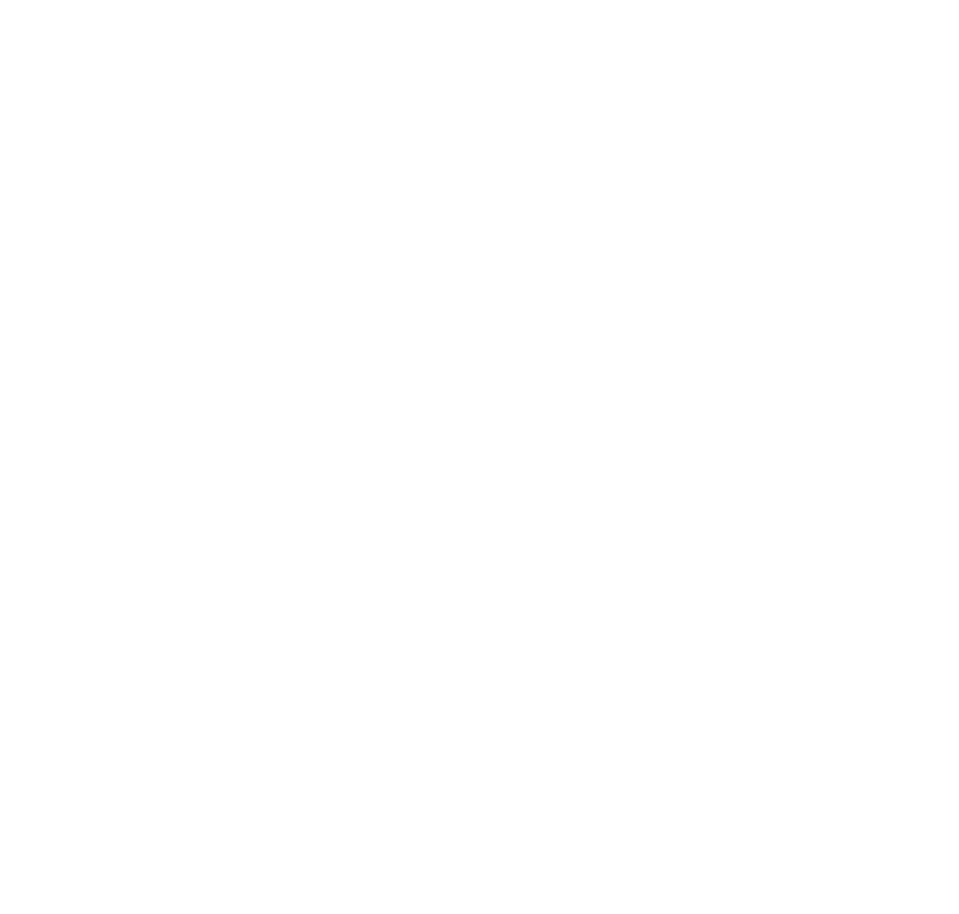
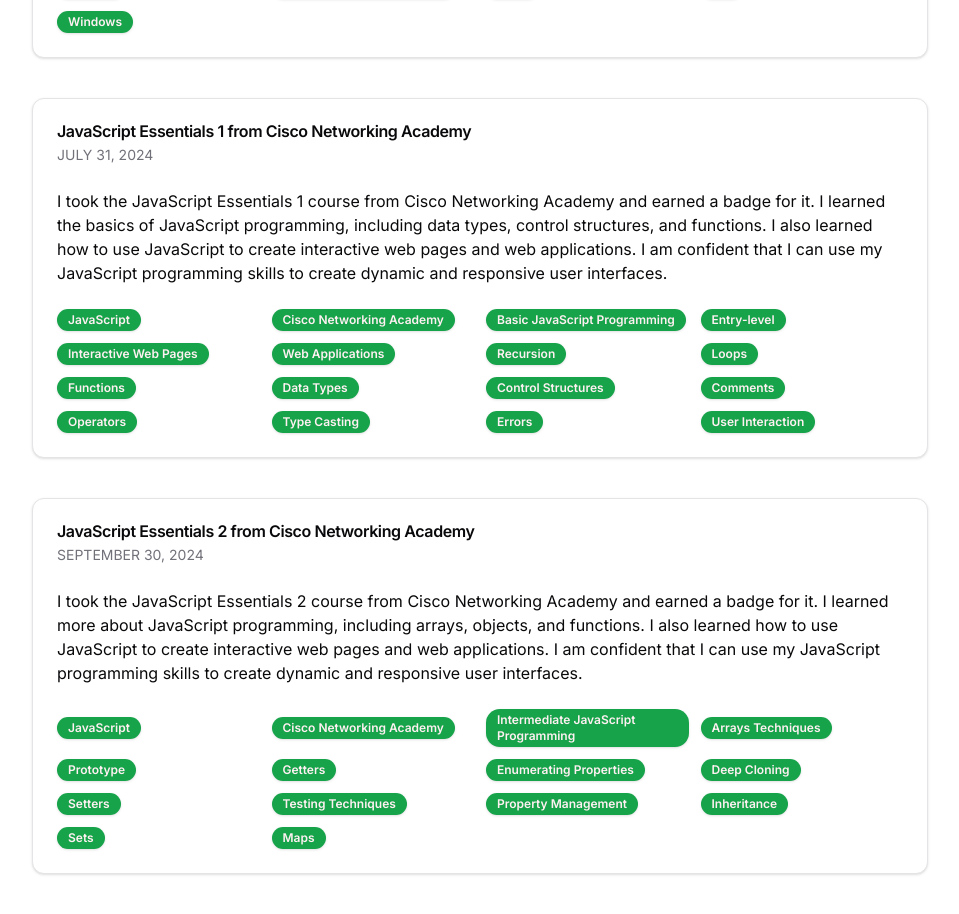
Before and after one commit to uaenaaaa/my-website, a Next.js app: page /expertise in a window 1280 px wide. Shown: the part 1280-2194 px from the top of the page, without its empty margins (160-1119 px from the left). Before the commit the page ends 1022 px from the top, so only its background shows below. Built offline with nearby package versions, Linux system fonts and the light colour scheme.

Commit message:
added other achievement

```diff
--- a/app/data/ExpertiseList.ts
+++ b/app/data/ExpertiseList.ts
@@ -1,7 +1,7 @@
 export const ExpertiseList = [
 	{
 		name: 'Got Python Essentials Badge from Cisco Networking Academy',
-		dateObtained: 'June 22, 2024',
+		dateObtained: 'JUNE 22, 2024',
 		content:
 			'In light with my passion for programming, I took the Python Programming Essentials course from Cisco Networking Academy and earned a badge for it. I learned the basics of Python programming, including data types, control structures, and functions. I also learned how to use Python to create scripts that automate tasks and solve real-world problems. I am confident that I can use my Python programming skills to contribute to any project that requires automation or data analysis. Additionally, I learned various skills such as analytical thinking, algorithmic thinking, and problem-solving skills that will be useful in my future endeavors.',
 		badge: [
@@ -15,7 +15,7 @@
 	},
 	{
 		name: 'Got the 2nd Badge of Python Programming from Cisco Networking Academy',
-		dateObtained: 'July 10, 2024',
+		dateObtained: 'JULY 10, 2024',
 		content:
 			'Prior finishing the Python Programming Essentials 1 course. I took Python Programming Essentials 2 course from Cisco Networking Academy and earned a badge for it. Since it gave me a more deeper understanding of Python programming and help reinforce the things that I learned from the first course. I learned more about Python classes, Python exceptions, and Python file handling.',
 		badge: [
@@ -32,4 +32,63 @@
 			'Python Polymorphism',
 		],
 	},
+	{
+		name: 'Operating Systems: The Basics from Cisco Networking Academy',
+		dateObtained: 'JULY 17, 2024',
+		content:
+			'I took the Operating Systems: The Basics course from Cisco Networking Academy and earned a badge for it. I learned the basics of operating systems, including the functions of an operating system, the types of operating systems, and the components of an operating system. I also learned how to use an operating system to manage files, run applications, and connect to networks. I am confident that I can use my knowledge of operating systems to troubleshoot problems, optimize performance, and secure systems.',
+		badge: [
+			'Android',
+			'Cisco Networking Academy',
+			'Linux',
+			'iOS',
+			'Windows',
+		],
+	},
+	{
+		name: 'JavaScript Essentials 1 from Cisco Networking Academy',
+		dateObtained: 'JULY 31, 2024',
+		content:
+			'I took the JavaScript Essentials 1 course from Cisco Networking Academy and earned a badge for it. I learned the basics of JavaScript programming, including data types, control structures, and functions. I also learned how to use JavaScript to create interactive web pages and web applications. I am confident that I can use my JavaScript programming skills to create dynamic and responsive user interfaces.',
+		badge: [
+			'JavaScript',
+			'Cisco Networking Academy',
+			'Basic JavaScript Programming',
+			'Entry-level',
+			'Interactive Web Pages',
+			'Web Applications',
+			'Recursion',
+			'Loops',
+			'Functions',
+			'Data Types',
+			'Control Structures',
+			'Comments',
+			'Operators',
+			'Type Casting',
+			'Errors',
+			'User Interaction',
+		],
+	},
+	{
+		name: 'JavaScript Essentials 2 from Cisco Networking Academy',
+		dateObtained: 'SEPTEMBER 30, 2024',
+		content:
+			'I took the JavaScript Essentials 2 course from Cisco Networking Academy and earned a badge for it. I learned more about JavaScript programming, including arrays, objects, and functions. I also learned how to use JavaScript to create interactive web pages and web applications. I am confident that I can use my JavaScript programming skills to create dynamic and responsive user interfaces.',
+		badge: [
+			'JavaScript',
+			'Cisco Networking Academy',
+			'Intermediate JavaScript Programming',
+			'Arrays Techniques',
+			'Prototype',
+			'Getters',
+			'Enumerating Properties',
+			'Deep Cloning',
+			'Setters',
+			'Testing Techniques',
+			'Property Management',
+			'Inheritance',
+			'Sets',
+			'Maps',
+		],
+	},
 ];
```
